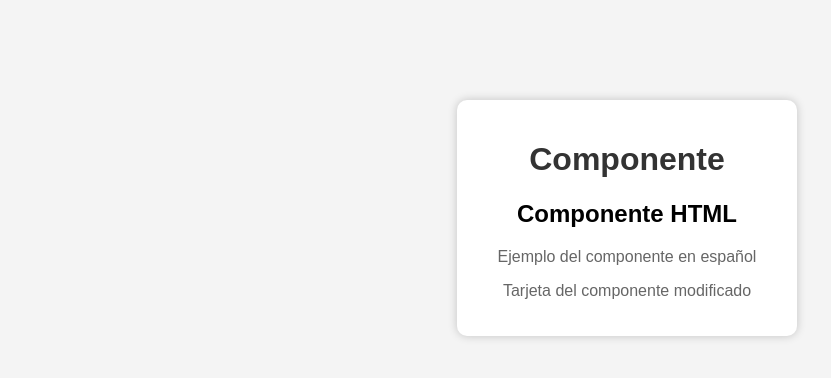
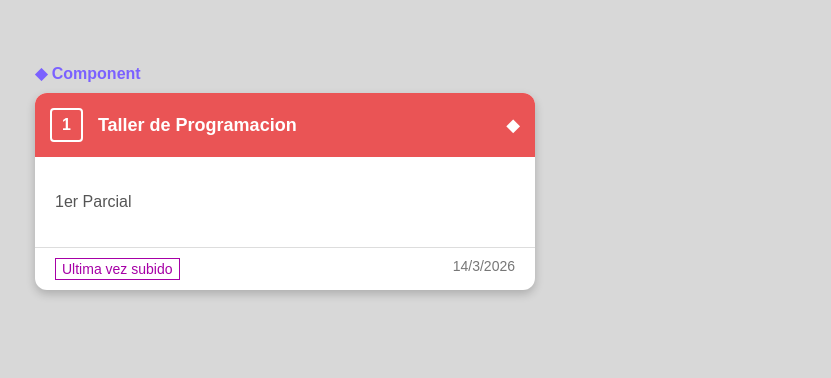
Before and after one commit to franconavia51-lgtm/1erparcial_navia, a plain HTML site: page index.html in a window 1280 px wide. Shown: the whole page, without its empty margins (13-844 px from the left). Drawn offline with Linux system fonts and the light colour scheme.

Commit message:
Actualizacion final

```diff
--- a/index.html
+++ b/index.html
@@ -1,28 +1,40 @@
 <!DOCTYPE html>
 <html lang="es">
-
 <head>
 <meta charset="UTF-8">
-<title>Examen Navia</title>
-
+<title>Component</title>
 <link rel="stylesheet" href="styles.css">
-
 </head>
 
 <body>
 
+<p class="titulo">◆ Component</p>
+
 <div class="card">
 
-<h1>Componente</h1>
+    <div class="card-header">
 
-<h2>Componente HTML</h2>
+        <div class="numero">1</div>
 
-<p>Ejemplo del componente en español</p>
+        <div class="agenda">Taller de Programacion</div>
 
-<p>Tarjeta del componente modificado</p>
+
+
+        <div class="icono">◆</div>
+
+    </div>
+
+    <div class="card-body">
+        <p>1er Parcial</p>
+    </div>
+
+    <div class="card-footer">
+        <span class="updated">Ultima vez subido
+        </span>
+        <span class="fecha">14/3/2026</span>
+    </div>
 
 </div>
 
 </body>
-
 </html>
--- a/styles.css
+++ b/styles.css
@@ -1,22 +1,73 @@
 body{
-font-family: Arial, Helvetica, sans-serif;
-background-color: #f4f4f4;
+    font-family: Arial, Helvetica, sans-serif;
+    background:#d8d8d8;
+    padding:40px;
+}
+
+.titulo{
+    color:#7b61ff;
+    font-weight:bold;
+    margin-bottom:10px;
 }
 
 .card{
-width:300px;
-margin:100px auto;
-padding:20px;
-background:white;
-border-radius:10px;
-box-shadow:0px 0px 10px rgba(0,0,0,0.2);
-text-align:center;
+    width:500px;
+    background:white;
+    border-radius:12px;
+    box-shadow:0 4px 10px rgba(0,0,0,0.2);
+    overflow:hidden;
 }
 
-h1{
-color:#333;
+.card-header{
+    background:#ea5455;
+    color:white;
+    display:flex;
+    align-items:center;
+    padding:15px;
 }
 
-p{
-color:#666;
+.numero{
+    border:2px solid white;
+    padding:6px 10px;
+    border-radius:4px;
+    margin-right:15px;
+    font-weight:bold;
 }
+
+.agenda{
+    flex:1;
+    font-size:18px;
+    font-weight:bold;
+}
+
+.codigo{
+    margin-right:20px;
+    font-weight:bold;
+}
+
+.icono{
+    font-size:18px;
+}
+
+.card-body{
+    padding:20px;
+    color:#555;
+}
+
+.card-footer{
+    display:flex;
+    justify-content:space-between;
+    padding:10px 20px;
+    border-top:1px solid #ddd;
+    font-size:14px;
+}
+
+.updated{
+    color:#a600a6;
+    border:1px solid #a600a6;
+    padding:2px 6px;
+}
+
+.fecha{
+    color:#777;
+}
```
